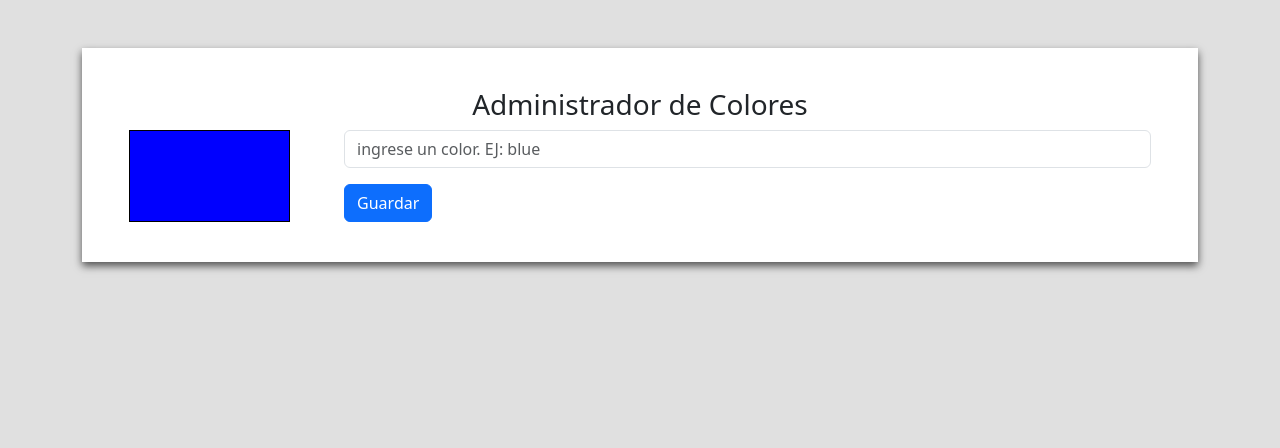
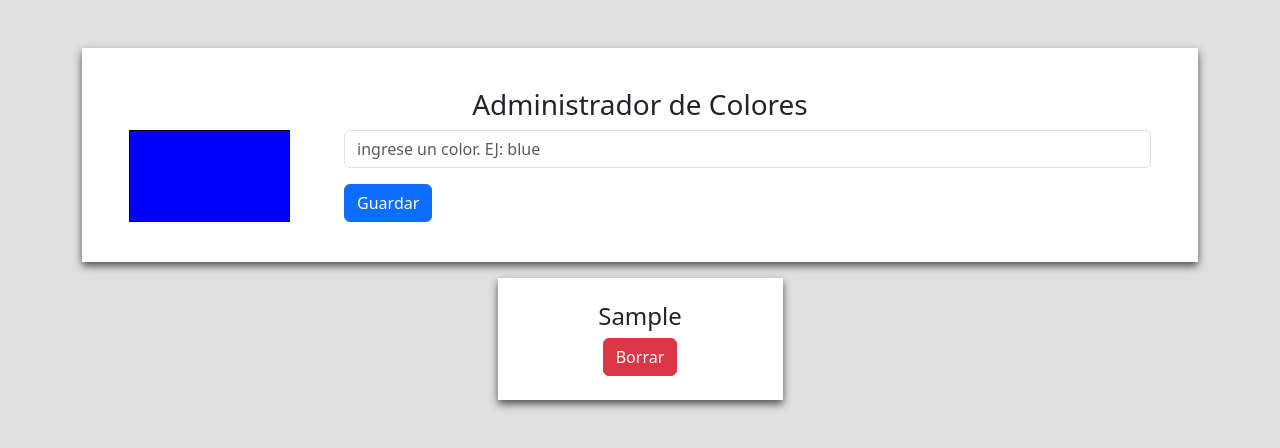
Before and after one commit to elFiol/trabajo-practico-React-N-6, a React (Vite) app: page / in a window 1280 px wide. Both pictures are taken after typing "Sample" into the empty fields and a click on the button "Guardar". Shown: the top 448 px of the page. Built offline with nearby package versions, Linux system fonts and the light colour scheme.

Commit message:
añadimos el componente color y tambien añadimos algo de logica en la lista Colores, tambien un poco de estilo en estos mismos y se corrijieron algunas cosas del Formulario

```diff
--- /dev/null
+++ b/src/components/Color.jsx
@@ -0,0 +1,14 @@
+import { Button, Col } from "react-bootstrap";
+import "./Principal.css"
+
+const Color = ({nombre,id}) => {
+    return (
+        <Col lg={3} md={4} sm={12} className="color text-center my-3 py-4 mx-3">
+            <h4>{nombre}</h4>
+            <div className="w-75"></div>
+            <Button variant="danger" type="button">Borrar</Button>
+        </Col>
+    );
+};
+
+export default Color;
--- a/src/components/FormularioColor.jsx
+++ b/src/components/FormularioColor.jsx
@@ -1,28 +1,32 @@
 import { Form, Button } from "react-bootstrap";
 import "./Principal.css"
 import { useEffect, useState } from "react";
+import ListaColores from "./ListaColores"
 
 const FormularioColor = () => {
     const [color, setColor] = useState("")
     const [colores, setColores] = useState([])
     const handlerSubmit = (e) => {
         e.preventDefault()
-        setColores([...colores, color])
+        setColores([...colores, {id: colores.length, nombre: color}])
         setColor("")
     }
     return (
+        <article>
             <div className="formularioDiv">
                 <h3 className="text-center mb-2">Administrador de Colores</h3>
                 <div className="formularioSubDiv">
                     <div className="colorForm"></div>
                     <Form className="w-75" onSubmit={handlerSubmit}>
                         <Form.Group>
-                        <Form.Control type="text" maxLength={50} minLength={2} placeholder="ingrese un color. EJ: blue" onChange={(e) => { setColor(e.target.value) }} value={color} required></Form.Control>
+                            <Form.Control type="text" maxLength={20} minLength={2} placeholder="ingrese un color. EJ: blue" onChange={(e) => { setColor(e.target.value) }} value={color} required></Form.Control>
                         </Form.Group>
                         <Button type="submit" className="mt-3">Guardar</Button>
                     </Form>
                 </div>
             </div>
+            <ListaColores colores={colores}></ListaColores>
+        </article>
     );
 };
 
--- a/src/components/ListaColores.jsx
+++ b/src/components/ListaColores.jsx
@@ -1,8 +1,13 @@
-const ListaColores = () => {
+import { Row } from "react-bootstrap";
+import Color from "./Color";
+
+const ListaColores = ({colores}) => {
     return (
-        <div>
-
-        </div>
+        <Row className=" justify-content-center">
+            {
+                colores.map((color, posicion)=> <Color key={posicion} nombre={color.nombre} id={color.id}></Color>)
+            }
+        </Row>
     );
 };
 
--- a/src/components/Principal.css
+++ b/src/components/Principal.css
@@ -12,6 +12,10 @@
   background: blue;
   width: 15%;
 }
+.color {
+  background: rgb(255, 255, 255);
+  box-shadow: 0 4px 8px rgba(0, 0, 0, 0.644);
+}
 @media (max-width: 576px) {
   .formularioSubDiv {
     flex-direction: column;
```
Lines whose indentation alone changed are shown as unchanged.
